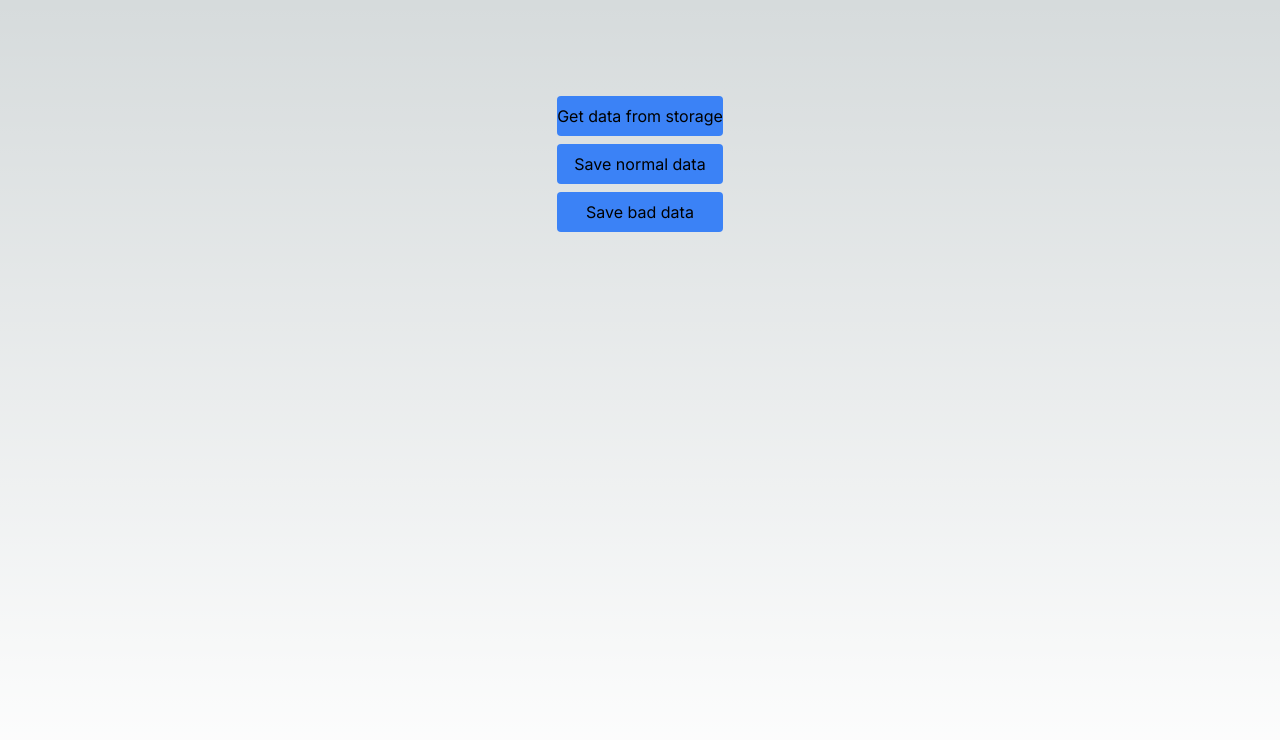
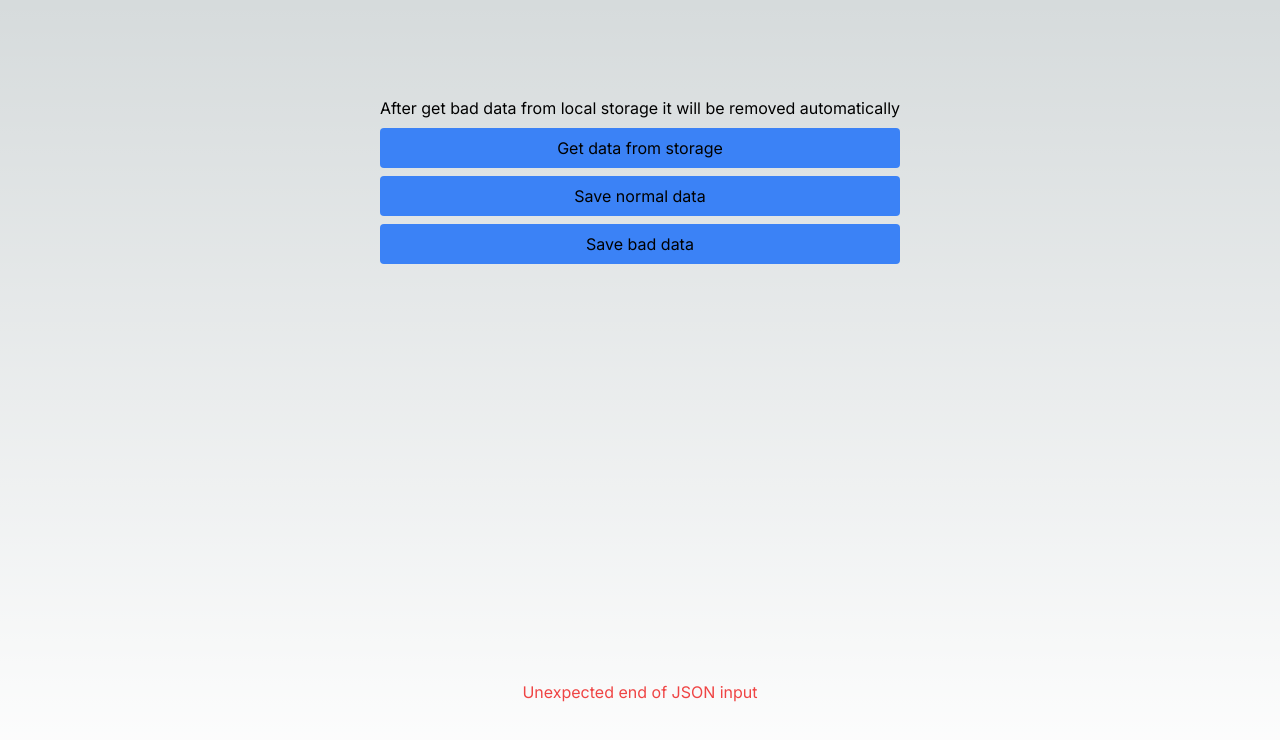
Before and after one commit to LotusAndMe/zod-next-examples, a Next.js app: page /cart in a window 1280 px wide. Both pictures are taken after a click on the button "Get data from storage". Shown: the top 740 px of the page. Built offline with nearby package versions, Linux system fonts and the light colour scheme.

Commit message:
adding errors, and object render on screen working example

```diff
--- a/src/app/cart/page.tsx
+++ b/src/app/cart/page.tsx
@@ -14,10 +14,13 @@
 
 function Cart() {
 
-    const [cart,setCart]=useState<TcartSchema>([])
+    const [cart, setCart] = useState<TcartSchema>([])
+    const [errorsMsg,setErrorsMsg]=useState('')
 
     function getData() {
-           try {
+        try {
+            setErrorsMsg('')
+            setCart([])
         // const cart: unknown = JSON.parse(localStorage.getItem('cart') || '[]')
         const data: unknown = JSON.parse(localStorage.getItem('cart') || '')
 
@@ -34,7 +37,8 @@
         console.log('Get data copied from cookies succesfull')
 
     } catch (error: any) {
-        console.log(error.message)
+               console.log(error.message)
+               setErrorsMsg(error.message)
     }
 }
     function saveData() {
@@ -48,12 +52,13 @@
                 quantity:40
             }
         ]
+        setCart([])
            try {
                localStorage.setItem('cart', JSON.stringify(data))
                console.log('Success save')
 
     } catch (error: any) {
-        console.log(error.message)
+               console.log(error.message)
     }
     }
 
@@ -81,7 +86,7 @@
        <div className="flex min-h-screen flex-col items-center justify-between p-24">
 
             <div  className="flex flex-col gap-y-2">
-
+   <h1>After get bad data from local storage it will be removed automatically</h1>
                 <button
                   type="button"
                   onClick={()=>getData()}
@@ -98,8 +103,20 @@
                     className="bg-blue-500 disabled:bg-gray-500 py-2 rounded"
                 >Save bad data</button>
           </div>
-          <div  className="flex flex-col gap-y-2">
+          <div className="flex flex-col gap-y-2">
+              {errorsMsg != '' &&<p className='text-red-500'>{errorsMsg}</p>}
 
+
+              {cart.map(cartItem => (
+                  <div>
+                      <div>
+                          <p>ID: { cartItem.id}</p>
+                      </div>
+                      <div>
+                          <p>Quantity: { cartItem.quantity}</p>
+                      </div>
+            </div>
+        ))}
 
           </div>
 
```
